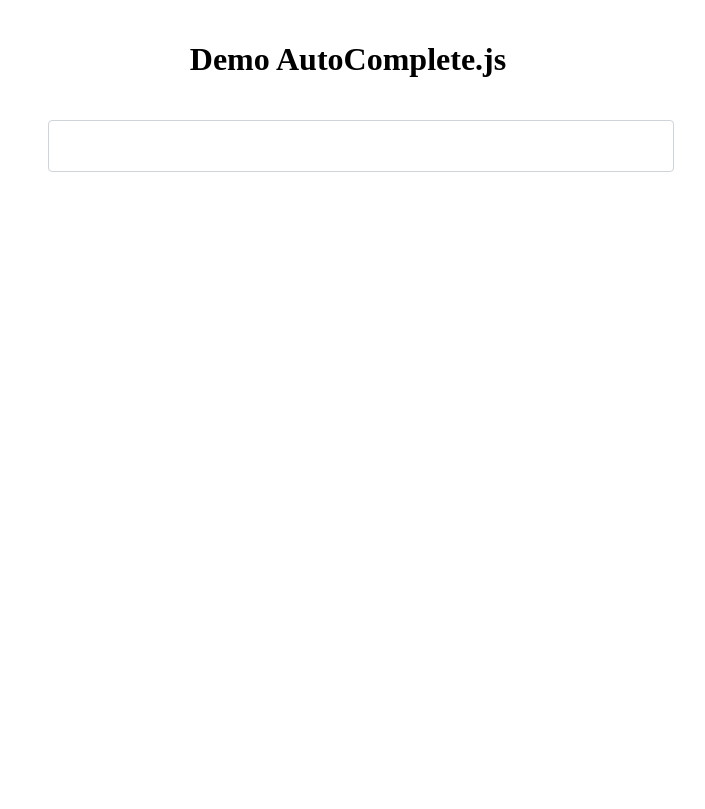
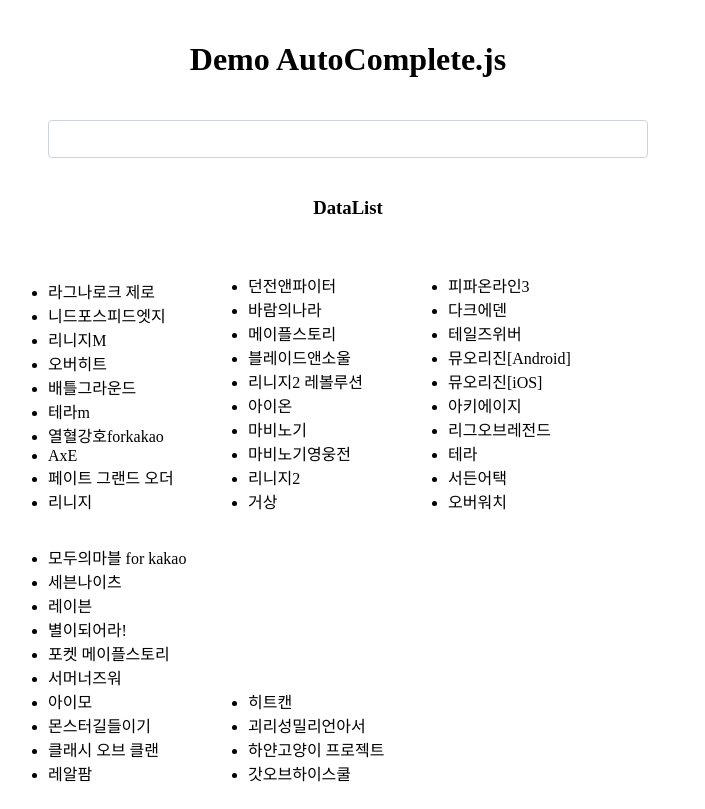
Before and after one commit to juno-ryu/demos, a plain HTML site: page JavaScript/AutoComplete/index.html in a window 1280 px wide. Shown: the whole page, without its empty margins (292-997 px from the left). Drawn offline with Linux system fonts and the light colour scheme.

Commit message:
2019-08-28 commit

```diff
--- a/JavaScript/AutoComplete/index.html
+++ b/JavaScript/AutoComplete/index.html
@@ -16,7 +16,8 @@
     margin: 0 auto;
   }
 
-  .demo-content-wrap>h1 {
+  .demo-content-wrap>h1,
+  .demo-content-wrap>h3 {
     padding: 20px 0;
     text-align: center;
   }
@@ -24,6 +25,13 @@
   .autocomplete-wrapper {
     position: relative;
     margin: 0 auto;
+  }
+
+  ul {
+    position: relative;
+    width: 200px;
+    padding-inline-start: 0;
+    display: inline-block;
   }
 
   #autocomplete {
@@ -40,6 +48,7 @@
     border: 1px solid #ced4da;
     border-radius: .25rem;
     transition: border-color .15s ease-in-out, box-shadow .15s ease-in-out;
+    box-sizing: border-box;
   }
 </style>
 
@@ -49,9 +58,21 @@
     <div class="autocomplete-wrapper">
       <input type="text" id="autocomplete">
     </div>
+    <h3>DataList</h3>
   </div>
   <script>
     var list = ["라그나로크 제로", "니드포스피드엣지", "리니지M", "오버히트", "배틀그라운드", "테라m", "열혈강호forkakao", "AxE", "페이트 그랜드 오더", "리니지", "던전앤파이터", "바람의나라", "메이플스토리", "블레이드앤소울", "리니지2 레볼루션", "아이온", "마비노기", "마비노기영웅전", "리니지2", "거상", "피파온라인3", "다크에덴", "테일즈위버", "뮤오리진[Android]", "뮤오리진[iOS]", "아키에이지", "리그오브레전드", "테라", "서든어택", "오버워치", "모두의마블 for kakao", "세븐나이츠", "레이븐", "별이되어라!", "포켓 메이플스토리", "서머너즈워", "아이모", "몬스터길들이기", "클래시 오브 클랜", "레알팜", "히트캔", "괴리성밀리언아서", "하얀고양이 프로젝트", "갓오브하이스쿨"];
+
+    for (var i = 0; i < list.length; i++) {
+      if (i % 10 == 0) {
+        var ulElement = document.createElement('ul');
+        document.querySelector('.demo-content-wrap').appendChild(ulElement);
+      }
+      var liElement = document.createElement('li');
+      liElement.innerText = list[i];
+      ulElement.appendChild(liElement);
+    }
+
     new AutoComplete(document.querySelector('#autocomplete'), list);
   </script>
 </body>
```
